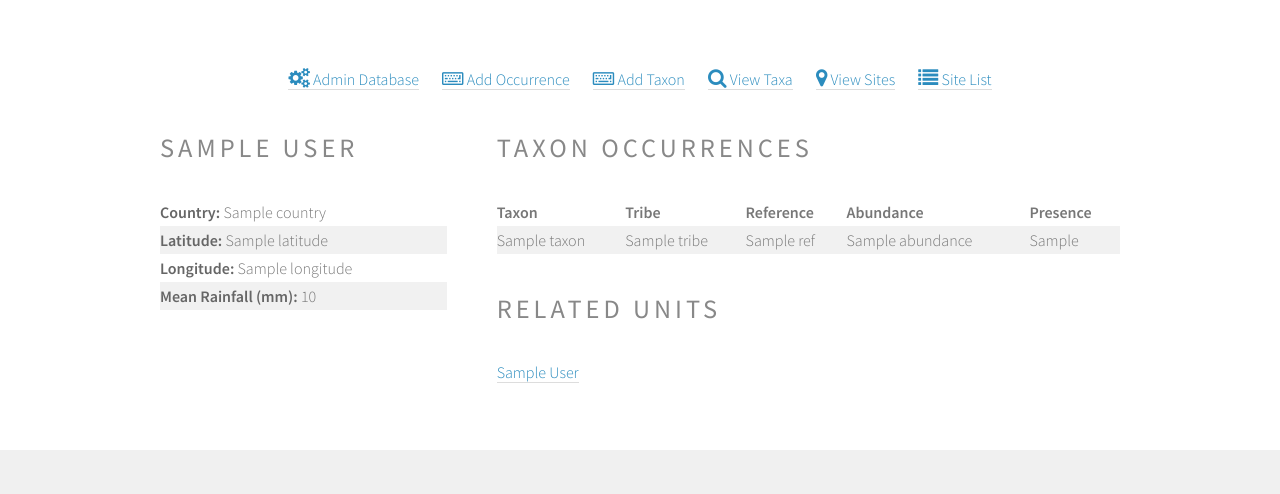
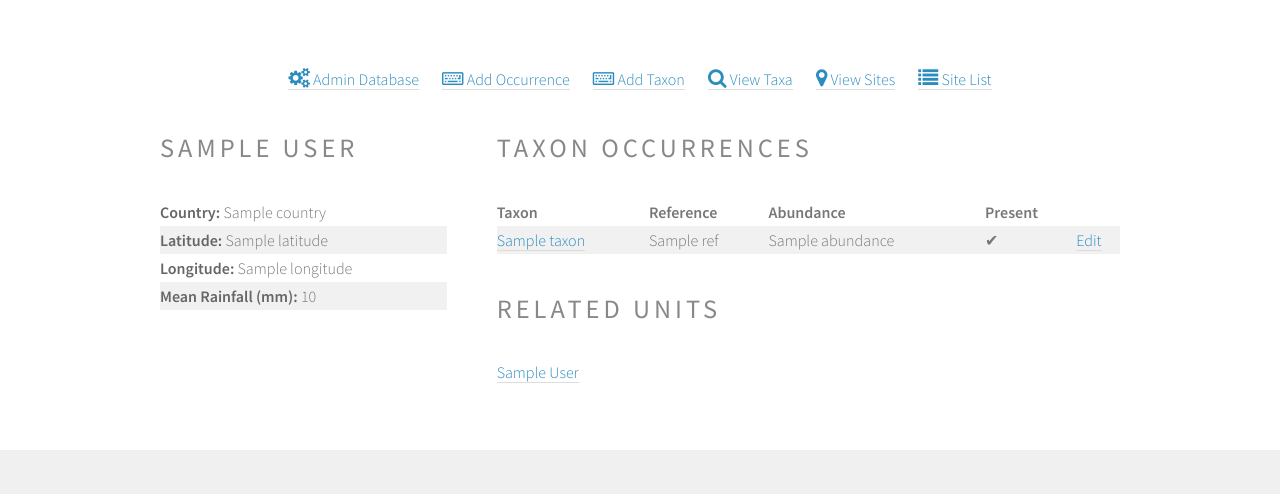
Before and after one commit to wabarr/census-paleo, a Django app: template census_paleo/templates/site_detail.html in a window 1280 px wide. Shown: the top 494 px of the page. Run offline with Django 3.2, Linux system fonts and the light colour scheme; the template is opened without the code that fills it: most values are stand-ins (such as "Sample title", 1, 10 or a date in 2020).

Commit message:
improve site detail

```diff
--- a/census_paleo/templates/site_detail.html
+++ b/census_paleo/templates/site_detail.html
@@ -34,9 +34,21 @@
                         {% if site_occurrences %}
                             <h2>Taxon Occurrences</h2>
                             <table>
-                            <tr class="boldrow"><td>Taxon</td><td>Tribe</td><td>Reference</td><td>Abundance</td><td>Presence</td></tr>
+                            <tr class="boldrow">
+                                <td>Taxon</td>
+                                <td>Reference</td>
+                                <td>Abundance</td>
+                                <td>Present</td>
+                                <td></td>
+                            </tr>
                             {% for each in site_occurrences %}
-                                <tr onclick="window.open('/occurrences/{{ each.id }}');" class="editablerow" ><td>{{ each.taxon}}</td><td>{{ each.taxon.tribe }}</td><td>{{ each.ref }}</td><td>{{ each.abundance }}</td><td>{{ each.presenceAbsenceOnly }}</td><td></td></tr>
+                                <tr>
+                                    <td><a href="{% url 'taxon_detail' each.taxon.id %}">{{ each.taxon}}</a></td>
+                                    <td>{{ each.ref }}</td>
+                                    <td>{% if each.abundance %}{{ each.abundance }}{% endif %}</td>
+                                    <td>{% if each.presenceAbsenceOnly %}&#10004;{% endif %}</td><td></td>
+                                    <td><a href="/admin/census_paleo/occurrence/{{ each.id }}">Edit</a></td>
+                                </tr>
                             {% endfor %}
 
                             </table>
```
